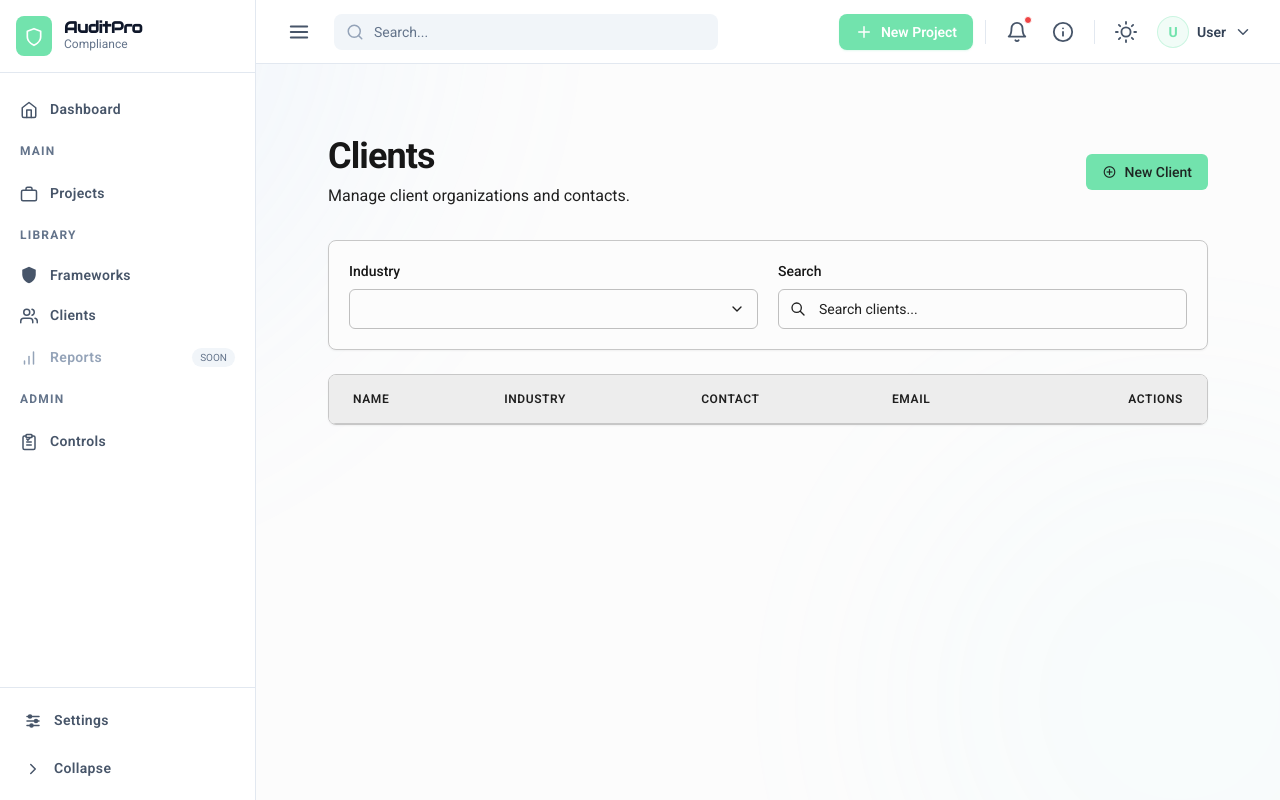
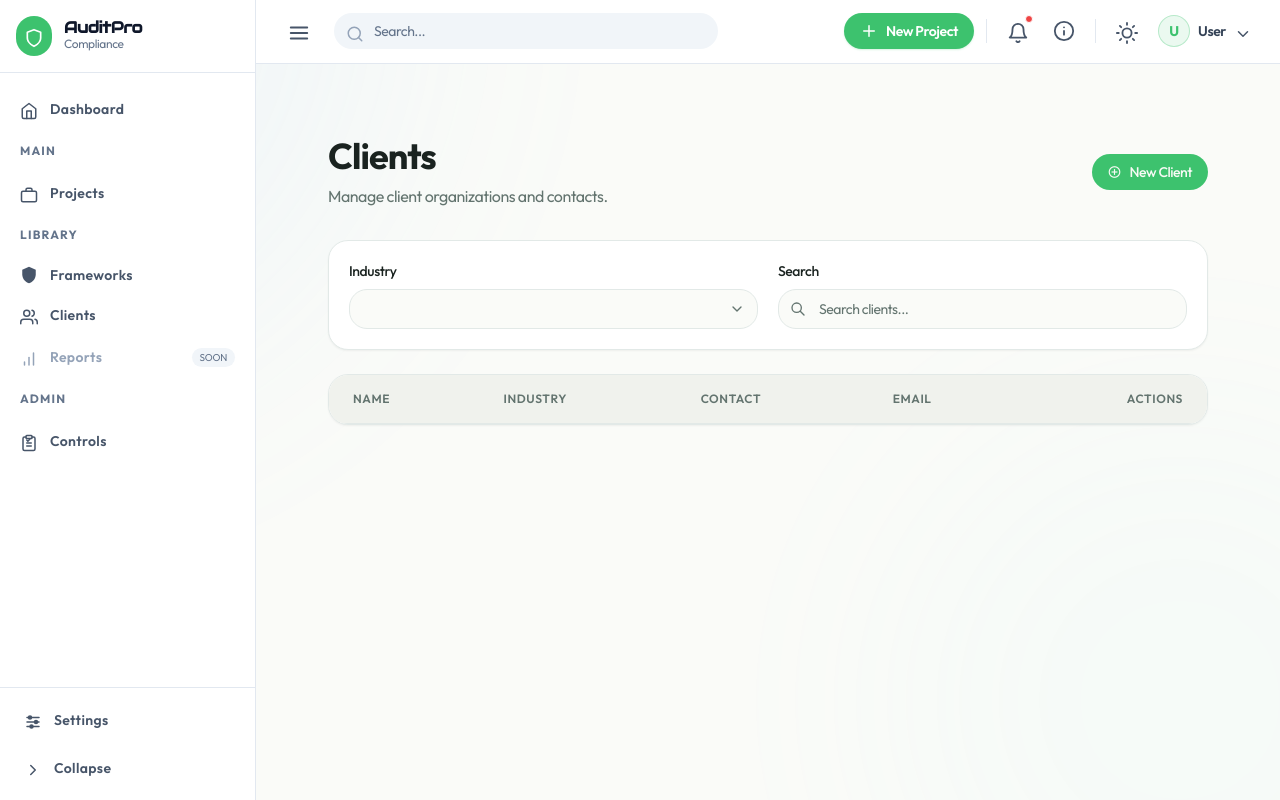
Before and after one commit to Chathuminda99/Themis-Revamp, a Python web app: template templates/clients/list.html in a window 1280 px wide. Run offline with Jinja, Linux system fonts and the light colour scheme; the template is opened without the code that fills it, so the values that code supplies are empty; style sheets or scripts are compiled from the project's sources; some libraries are stand-ins or nearby versions.

Commit message:
feat: apply Jamaica theme from tweakcn (Outfit font, green palette, 1.25rem radius)
Co-Authored-By: Claude Sonnet 4.6 <noreply@anthropic.com>

```diff
--- a/static/css/output.css
+++ b/static/css/output.css
@@ -555,73 +555,106 @@ video {
 }
 
 :root {
-  --background: 0 0% 98.8235%;
-  --foreground: 0 0% 9.0196%;
-  --card: 0 0% 98.8235%;
-  --card-foreground: 0 0% 9.0196%;
-  --popover: 0 0% 98.8235%;
-  --popover-foreground: 0 0% 32.1569%;
-  --primary: 151.3274 66.8639% 66.8627%;
-  --primary-foreground: 153.3333 13.0435% 13.5294%;
-  --secondary: 0 0% 99.2157%;
-  --secondary-foreground: 0 0% 9.0196%;
-  --muted: 0 0% 92.9412%;
-  --muted-foreground: 0 0% 12.5490%;
-  --accent: 0 0% 92.9412%;
-  --accent-foreground: 0 0% 12.5490%;
-  --destructive: 9.8901 81.9820% 43.5294%;
-  --destructive-foreground: 0 100% 99.4118%;
-  --border: 0 0% 78%;
-  --input: 0 0% 75%;
-  --ring: 151.3274 66.8639% 66.8627%;
-  --chart-1: 151.3274 66.8639% 66.8627%;
-  --chart-2: 217.2193 91.2195% 59.8039%;
-  --chart-3: 258.3117 89.5349% 66.2745%;
-  --chart-4: 37.6923 92.1260% 50.1961%;
-  --chart-5: 160.1183 84.0796% 39.4118%;
-  --sidebar: 0 0% 98.8235%;
-  --sidebar-foreground: 0 0% 43.9216%;
-  --sidebar-primary: 151.3274 66.8639% 66.8627%;
-  --sidebar-primary-foreground: 153.3333 13.0435% 13.5294%;
-  --sidebar-accent: 0 0% 92.9412%;
-  --sidebar-accent-foreground: 0 0% 12.5490%;
-  --sidebar-border: 0 0% 87.4510%;
-  --sidebar-ring: 151.3274 66.8639% 66.8627%;
+  /* Jamaica Theme — Light Mode (HSL approximations of oklch values) */
+  --background: 86 28% 98%;
+  --foreground: 160 14% 12%;
+  --card: 0 0% 100%;
+  --card-foreground: 160 14% 12%;
+  --popover: 0 0% 100%;
+  --popover-foreground: 160 14% 12%;
+  --primary: 142 52% 50%;
+  --primary-foreground: 86 30% 97%;
+  --secondary: 88 50% 77%;
+  --secondary-foreground: 160 14% 12%;
+  --muted: 88 15% 94%;
+  --muted-foreground: 162 8% 42%;
+  --accent: 156 30% 93%;
+  --accent-foreground: 149 38% 44%;
+  --destructive: 22 65% 52%;
+  --destructive-foreground: 220 14% 96%;
+  --border: 164 12% 90%;
+  --input: 164 12% 90%;
+  --ring: 142 52% 50%;
+  --radius: 1.25rem;
+  /* Charts */
+  --chart-1: 142 52% 50%;
+  --chart-2: 88 50% 77%;
+  --chart-3: 158 18% 22%;
+  --chart-4: 220 44% 55%;
+  --chart-5: 44 52% 62%;
+  /* Sidebar (dark green) */
+  --sidebar: 162 10% 18%;
+  --sidebar-foreground: 86 28% 98%;
+  --sidebar-primary: 142 52% 50%;
+  --sidebar-primary-foreground: 86 28% 98%;
+  --sidebar-accent: 161 12% 22%;
+  --sidebar-accent-foreground: 88 50% 77%;
+  --sidebar-border: 161 13% 24%;
+  --sidebar-ring: 142 52% 50%;
+  /* Typography */
+  --font-sans: "Outfit", system-ui, sans-serif;
+  --font-serif: "Georgia", serif;
+  --font-mono: "JetBrains Mono", monospace;
+  --tracking-normal: -0.03em;
+  /* Shadows */
+  --shadow-sm: 0px 10px 30px 0px hsl(142 76% 10% / 0.10), 0px 1px 2px -1px hsl(142 76% 10% / 0.10);
+  --shadow-md: 0px 10px 30px 0px hsl(142 76% 10% / 0.10), 0px 2px 4px -1px hsl(142 76% 10% / 0.10);
+  --shadow-lg: 0px 10px 30px 0px hsl(142 76% 10% / 0.10), 0px 4px 6px -1px hsl(142 76% 10% / 0.10);
 }
 
 .dark {
-  --background: 0 0% 7.0588%;
-  --foreground: 214.2857 31.8182% 91.3725%;
-  --card: 0 0% 9.0196%;
-  --card-foreground: 214.2857 31.8182% 91.3725%;
-  --popover: 0 0% 14.1176%;
-  --popover-foreground: 0 0% 66.2745%;
-  --primary: 154.8980 100.0000% 19.2157%;
-  --primary-foreground: 152.7273 19.2982% 88.8235%;
-  --secondary: 0 0% 14.1176%;
-  --secondary-foreground: 0 0% 98.0392%;
-  --muted: 0 0% 12.1569%;
-  --muted-foreground: 0 0% 63.5294%;
-  --accent: 0 0% 19.2157%;
-  --accent-foreground: 0 0% 98.0392%;
-  --destructive: 6.6667 60.0000% 20.5882%;
-  --destructive-foreground: 12.0000 12.1951% 91.9608%;
-  --border: 0 0% 16.0784%;
-  --input: 0 0% 14.1176%;
-  --ring: 141.8919 69.1589% 58.0392%;
-  --chart-1: 141.8919 69.1589% 58.0392%;
-  --chart-2: 213.1169 93.9024% 67.8431%;
-  --chart-3: 255.1351 91.7355% 76.2745%;
-  --chart-4: 43.2558 96.4126% 56.2745%;
-  --chart-5: 172.4551 66.0079% 50.3922%;
-  --sidebar: 0 0% 7.0588%;
-  --sidebar-foreground: 0 0% 53.7255%;
-  --sidebar-primary: 154.8980 100.0000% 19.2157%;
-  --sidebar-primary-foreground: 152.7273 19.2982% 88.8235%;
-  --sidebar-accent: 0 0% 19.2157%;
-  --sidebar-accent-foreground: 0 0% 98.0392%;
-  --sidebar-border: 0 0% 16.0784%;
-  --sidebar-ring: 141.8919 69.1589% 58.0392%;
+  /* Jamaica Theme — Dark Mode (HSL approximations of oklch values) */
+  --background: 164 7% 8%;
+  --foreground: 88 8% 96%;
+  --card: 162 9% 11%;
+  --card-foreground: 88 8% 96%;
+  --popover: 163 9% 9%;
+  --popover-foreground: 88 8% 96%;
+  --primary: 142 60% 64%;
+  --primary-foreground: 164 7% 8%;
+  --secondary: 90 46% 76%;
+  --secondary-foreground: 164 7% 8%;
+  --muted: 162 8% 14%;
+  --muted-foreground: 164 6% 68%;
+  --accent: 153 18% 20%;
+  --accent-foreground: 142 60% 64%;
+  --destructive: 22 70% 47%;
+  --destructive-foreground: 0 0% 100%;
+  --border: 163 9% 16%;
+  --input: 163 9% 16%;
+  --ring: 142 60% 64%;
+  --radius: 1.25rem;
+  /* Charts */
+  --chart-1: 142 60% 64%;
+  --chart-2: 90 46% 76%;
+  --chart-3: 210 40% 68%;
+  --chart-4: 310 52% 58%;
+  --chart-5: 30 58% 56%;
+  /* Sidebar */
+  --sidebar: 164 9% 7%;
+  --sidebar-foreground: 88 8% 96%;
+  --sidebar-primary: 142 60% 64%;
+  --sidebar-primary-foreground: 164 7% 8%;
+  --sidebar-accent: 162 10% 13%;
+  --sidebar-accent-foreground: 90 46% 76%;
+  --sidebar-border: 162 8% 14%;
+  --sidebar-ring: 142 60% 64%;
+  /* Typography */
+  --tracking-normal: -0.02em;
+  /* Shadows */
+  --shadow-sm: 0px 25px 50px -10px hsl(0 0% 0% / 0.60), 0px 1px 2px -11px hsl(0 0% 0% / 0.60);
+  --shadow-md: 0px 25px 50px -10px hsl(0 0% 0% / 0.60), 0px 2px 4px -11px hsl(0 0% 0% / 0.60);
+  --shadow-lg: 0px 25px 50px -10px hsl(0 0% 0% / 0.60), 0px 4px 6px -11px hsl(0 0% 0% / 0.60);
+}
+
+* {
+  border-color: hsl(var(--border));
+  letter-spacing: var(--tracking-normal);
+}
+
+body {
+  background-color: hsl(var(--background));
+  color: hsl(var(--foreground));
 }
 
 .container {
--- a/templates/base.html
+++ b/templates/base.html
@@ -9,7 +9,7 @@
     <link rel="preconnect" href="https://fonts.googleapis.com">
     <link rel="preconnect" href="https://fonts.gstatic.com" crossorigin>
     <link
-        href="https://fonts.googleapis.com/css2?family=Audiowide&family=Roboto:ital,wght@0,100..900;1,100..900&family=Material+Symbols+Outlined:opsz,wght,FILL,GRAD@20..48,100..700,0..1,-50..200&display=swap"
+        href="https://fonts.googleapis.com/css2?family=Audiowide&family=Outfit:wght@100..900&family=JetBrains+Mono:ital,wght@0,100..800;1,100..800&family=Material+Symbols+Outlined:opsz,wght,FILL,GRAD@20..48,100..700,0..1,-50..200&display=swap"
         rel="stylesheet">
     <style>
         [x-cloak] {
```
Also changed, not shown: other parts of static/css/output.css (+31 -23 lines), static/css/input.css (+105 -67 lines).
